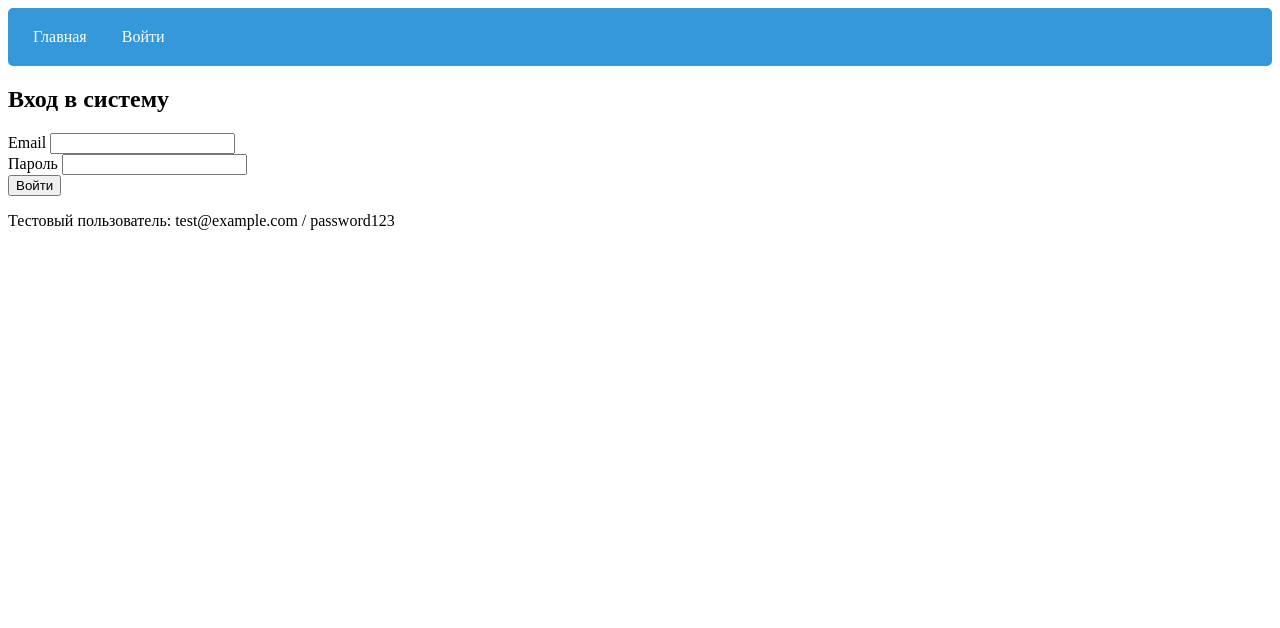
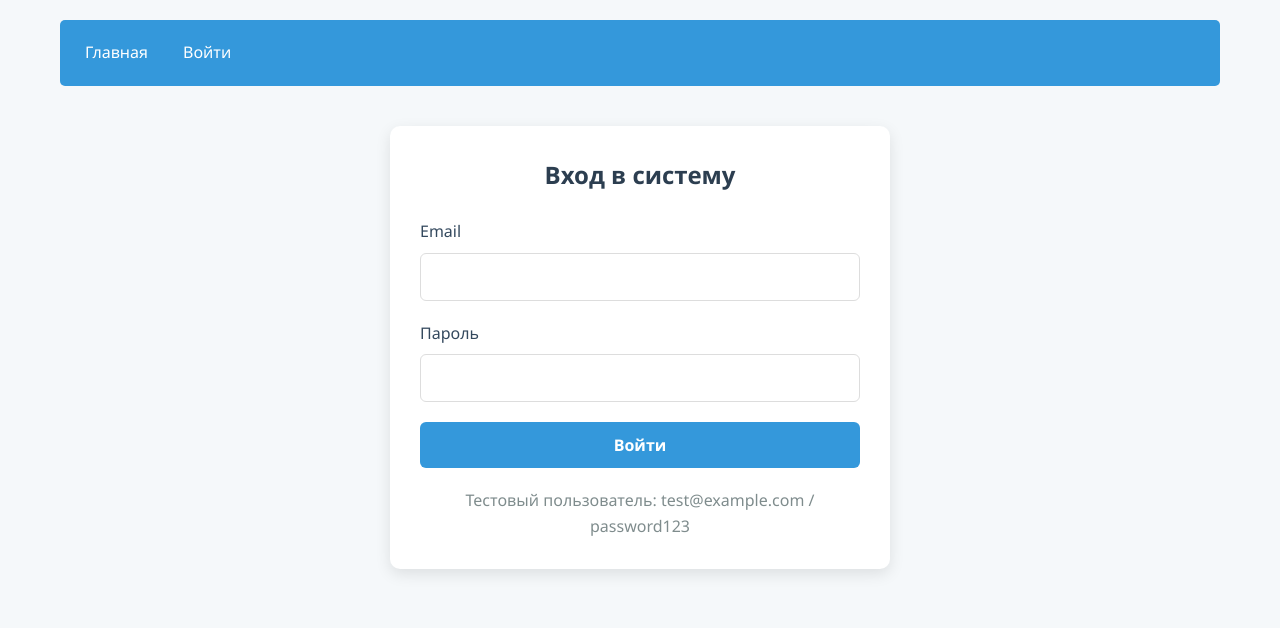
Before and after one commit to Denis-prog-python/profile, a Flask app: page /login in a window 1280 px wide. Shown: the top 628 px of the page. Run offline with Flask 3, Linux system fonts and the light colour scheme.

Commit message:
add code

```diff
--- a/static/style.css
+++ b/static/style.css
@@ -1,3 +1,112 @@
+* {
+    box-sizing: border-box;
+    margin: 0;
+    padding: 0;
+    font-family: 'Segoe UI', Tahoma, Geneva, Verdana, sans-serif;
+}
+
+body {
+    background-color: #f5f8fa;
+    color: #333;
+    line-height: 1.6;
+}
+
+.container {
+    max-width: 1200px;
+    margin: 0 auto;
+    padding: 20px;
+}
+
+.profile-form, .login-form {
+    background: white;
+    border-radius: 10px;
+    box-shadow: 0 5px 15px rgba(0, 0, 0, 0.1);
+    padding: 30px;
+    max-width: 500px;
+    margin: 40px auto;
+}
+
+h2 {
+    text-align: center;
+    margin-bottom: 25px;
+    color: #2c3e50;
+}
+
+.form-group {
+    margin-bottom: 20px;
+}
+
+label {
+    display: block;
+    margin-bottom: 8px;
+    font-weight: 500;
+    color: #34495e;
+}
+
+.form-control {
+    width: 100%;
+    padding: 12px 15px;
+    border: 1px solid #ddd;
+    border-radius: 6px;
+    font-size: 16px;
+    transition: border-color 0.3s;
+}
+
+.form-control:focus {
+    border-color: #3498db;
+    outline: none;
+    box-shadow: 0 0 0 2px rgba(52, 152, 219, 0.2);
+}
+
+.btn {
+    width: 100%;
+    padding: 12px;
+    background-color: #3498db;
+    color: white;
+    border: none;
+    border-radius: 6px;
+    font-size: 16px;
+    font-weight: 600;
+    cursor: pointer;
+    transition: background-color 0.3s;
+}
+
+.btn:hover {
+    background-color: #2980b9;
+}
+
+.error {
+    color: #e74c3c;
+    font-size: 14px;
+    margin-top: 5px;
+    display: block;
+}
+
+.flash {
+    padding: 15px;
+    margin-bottom: 20px;
+    border-radius: 5px;
+    text-align: center;
+}
+
+.flash-success {
+    background-color: #d4edda;
+    color: #155724;
+    border: 1px solid #c3e6cb;
+}
+
+.flash-danger {
+    background-color: #f8d7da;
+    color: #721c24;
+    border: 1px solid #f5c6cb;
+}
+
+.text-center {
+    text-align: center;
+    margin-top: 20px;
+    color: #7f8c8d;
+}
+
 /* Добавьте в конец файла */
 .navbar {
     background-color: #3498db;
```
